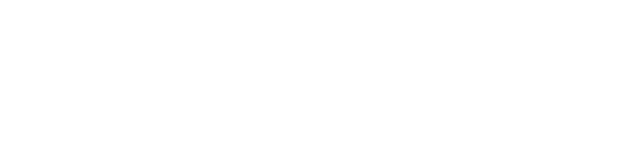
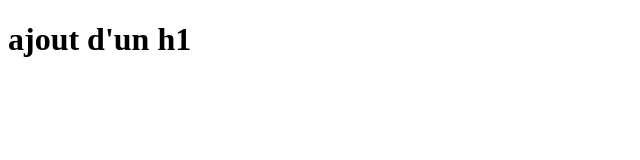
Before and after one commit to Christopher-persinet/My-super-website, a plain HTML site: page index.html in a window 1280 px wide. Shown: the whole page, without its empty margins (0-640 px from the left). Drawn offline with Linux system fonts and the light colour scheme.

Commit message:
modification

```diff
--- a/index.html
+++ b/index.html
@@ -2,9 +2,9 @@
 <html>
   <head>
     <meta charset="UTF-8">
-    <title>title</title>
+    <title>changement du titre</title>
   </head>
   <body>
-
+    <h1>ajout d'un h1</h1>
   </body>
 </html>
```
